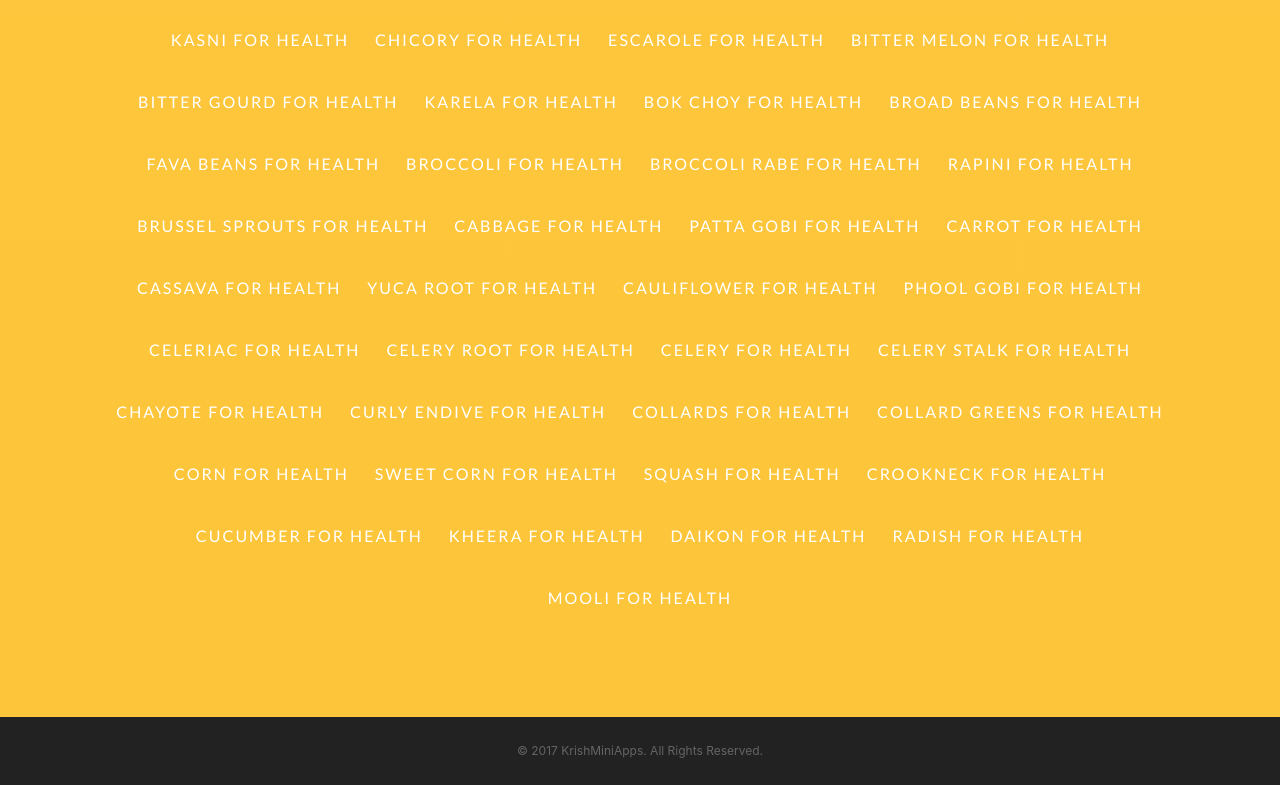
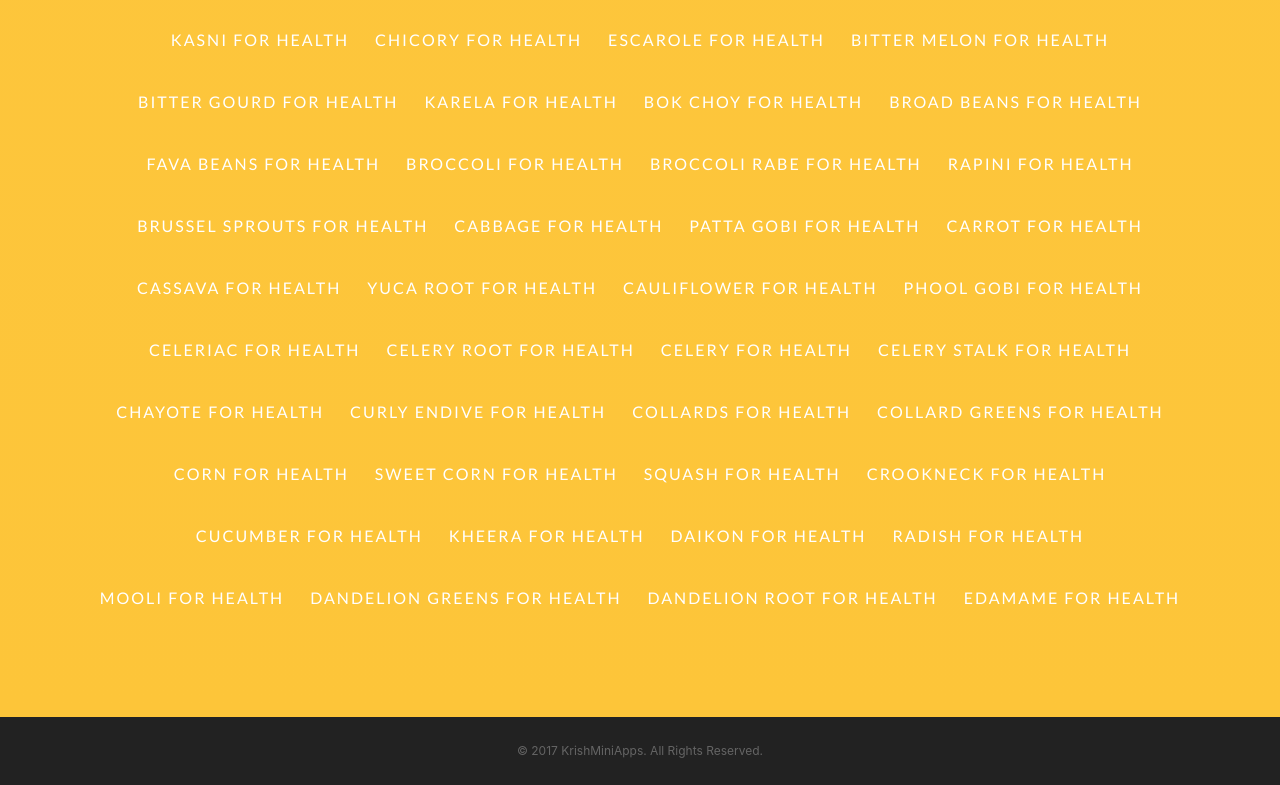
Before and after one commit to krishyapps/krishyapps.github.io, a website with bundled scripts: page index.html in a window 1280 px wide. Shown: the part 10190-10975 px from the top of the page. Built offline with nearby package versions, Linux system fonts and the light colour scheme; a web font is replaced by a local one.

Commit message:
76 commit

```diff
--- a/index.html
+++ b/index.html
@@ -601,6 +601,9 @@ Figs For Health
 </a><a href="https://play.google.com/store/apps/details?id=benefitsofeatingdaikon.sideeffectsofeatingdaikon" class="btn btn-outline btn-x js-scroll-trigger">Daikon For Health
 </a><a href="https://play.google.com/store/apps/details?id=benefitsofeatingradish.sideeffectsofeatingradish" class="btn btn-outline btn-x js-scroll-trigger">Radish For Health
 </a><br><br><a href="https://play.google.com/store/apps/details?id=benefitsofeatingmooli.sideeffectsofeatingmooli" class="btn btn-outline btn-x js-scroll-trigger">Mooli For Health
+</a><a href="https://play.google.com/store/apps/details?id=benefitsofeatingdandeliongreens.sideeffectsofeatingdandeliongreens" class="btn btn-outline btn-x js-scroll-trigger">Dandelion Greens For Health
+</a><a href="https://play.google.com/store/apps/details?id=benefitsofeatingdandelionroot.sideeffectsofeatingdandelionroot" class="btn btn-outline btn-x js-scroll-trigger">Dandelion Root For Health
+</a><a href="https://play.google.com/store/apps/details?id=benefitsofeatingedamame.sideeffectsofeatingedamame" class="btn btn-outline btn-x js-scroll-trigger">Edamame For Health
 </a>
       </div>
     </section>
```
